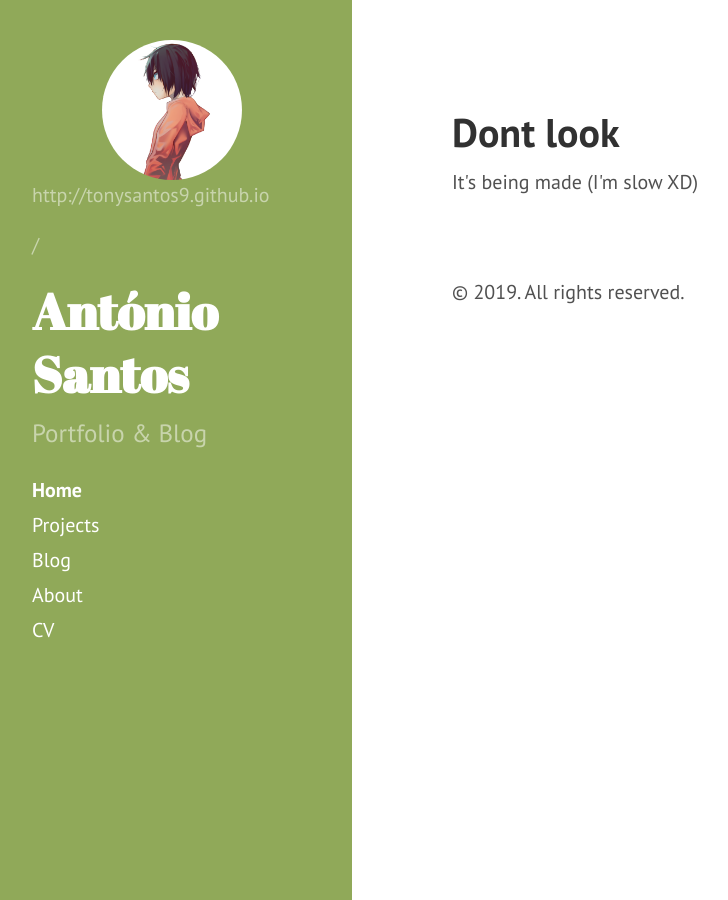
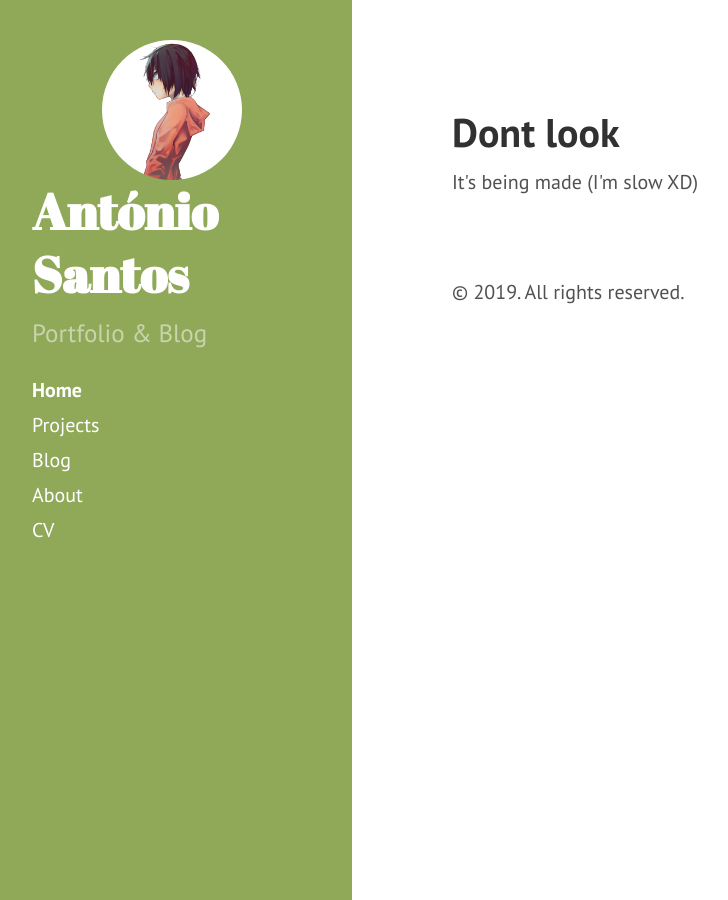
Before and after one commit to TonySantos9/tonysantos9.github.io, a Jekyll site: the page built from index.html, in a window 1280 px wide. Shown: the whole page, without its empty margins (8-736 px from the left). Built offline with Jekyll 4.4.1, drawn with Linux system fonts in a browser that asks for light colours.

Commit message:
fixed(maybe??)

```diff
--- a/_config.yml
+++ b/_config.yml
@@ -7,7 +7,7 @@ title:            António Santos
 tagline:          'A Jekyll theme'
 description:      'Portfolio &amp; Blog'
 url:              http://tonysantos9.github.io
-baseurl:          /
+baseurl:
 
 
 author:
--- a/_includes/sidebar.html
+++ b/_includes/sidebar.html
@@ -1,8 +1,6 @@
 <div class="sidebar scroll">
     <div class="container">
-        <img src="{{ site.url }}/public/profile.png" class="avatar">
-        <p>{{ site.url }}</p>
-        <p>{{ site.baseurl }}</p>
+        <img src="{{ site.baseurl }}/public/profile.png" class="avatar">
         <div class="sidebar-about">
             <h1><a href="{{ site.baseurl }}">{{ site.title }}</a></h1>
             <p class="lead">{{ site.description }}</p>
```
